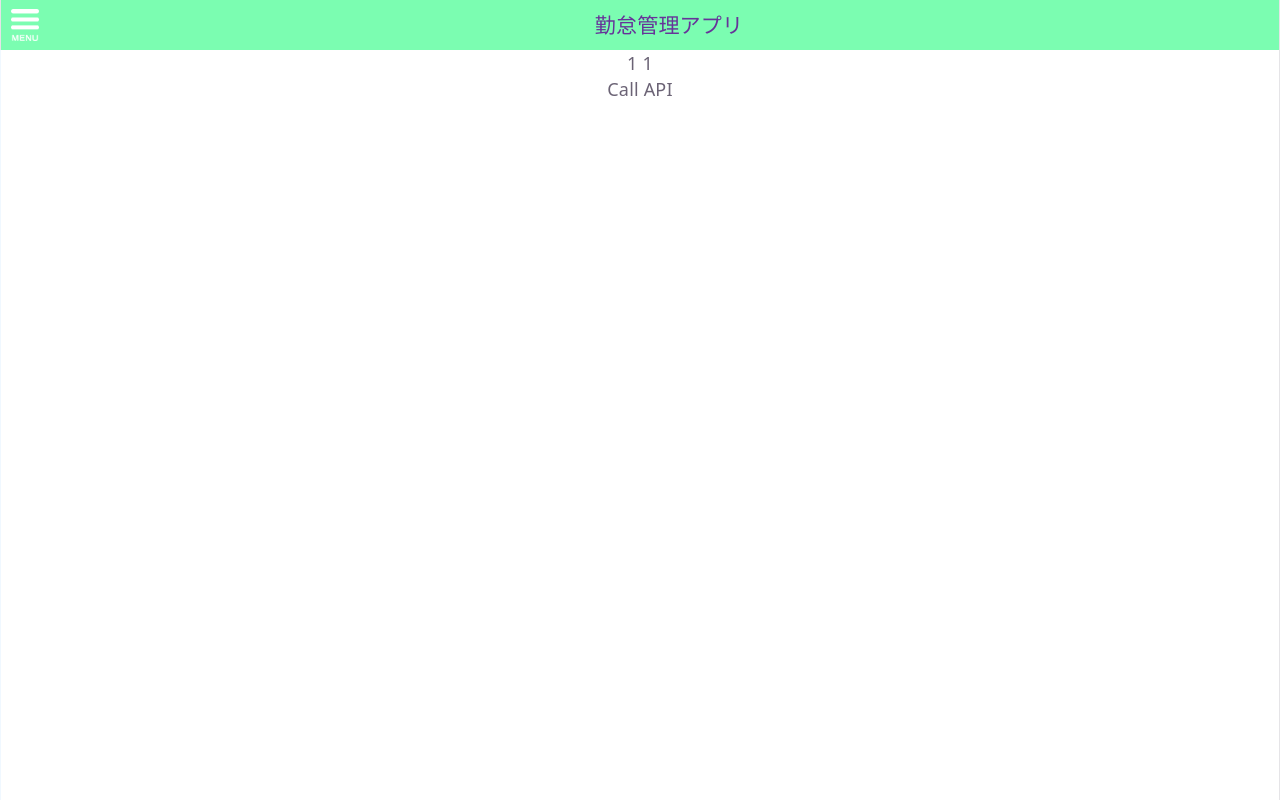
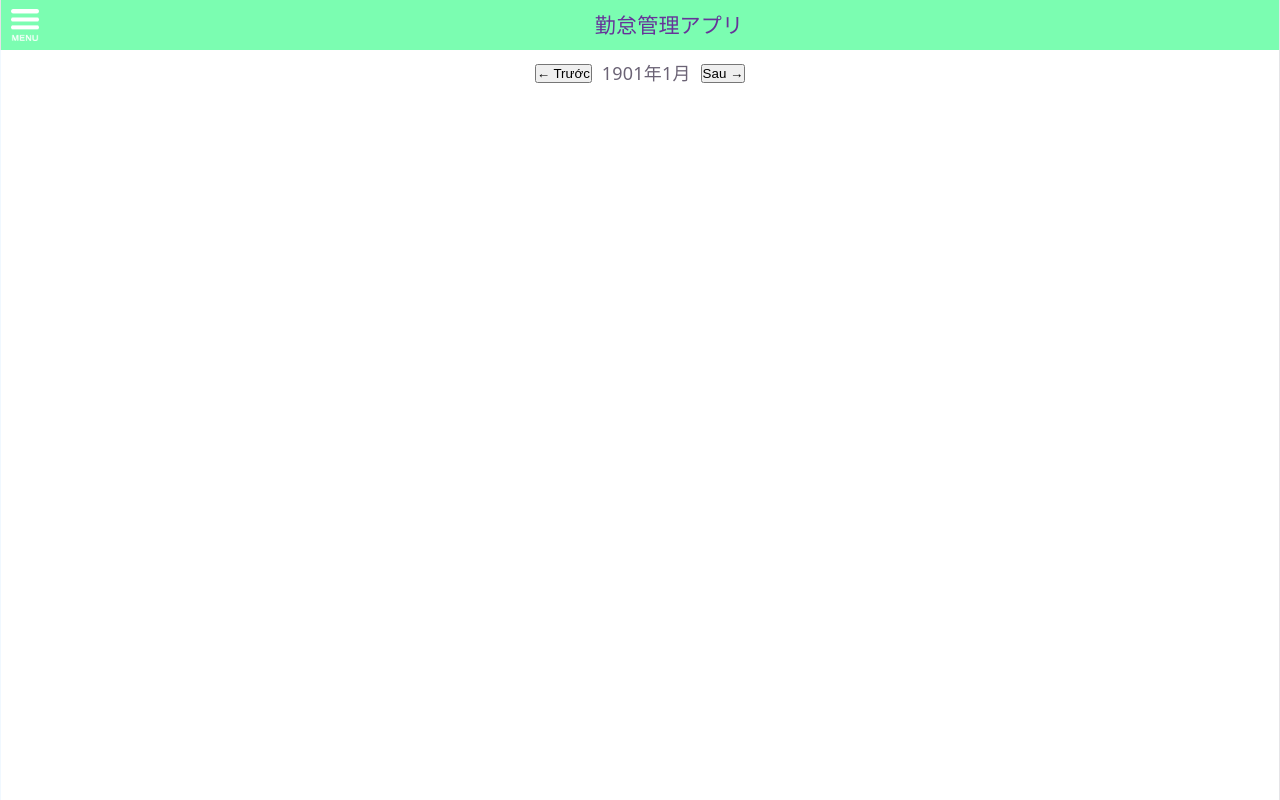
Before and after one commit to nbhvduc/React, a React (Vite) app: page /SalaryDetail/1/1 in a window 1280 px wide. Built offline with nearby package versions, Linux system fonts and the light colour scheme.

Commit message:
add month year navigation in salary detail page

```diff
--- /dev/null
+++ b/src/Pages/SalaryDetail/SalaryDetail.css
@@ -0,0 +1,7 @@
+.calender-navigation-header {
+    display: flex;
+    justify-content: center;
+    align-items: center;
+    gap: 10px;
+    margin-top: 10px;
+}
--- a/src/Pages/SalaryDetail/SalaryDetail.tsx
+++ b/src/Pages/SalaryDetail/SalaryDetail.tsx
@@ -1,13 +1,70 @@
+import { useEffect, useState, useCallback } from "react";
 import { useParams } from "react-router";
+
+import './SalaryDetail.css'
 
 export function SalaryDetail() {
   const { year, month } = useParams();
+  const monthAsNumber = Number(month) - 1
+  const yearAsNumber = Number(year)
+
+  const [currentDate, setCurrentDate] = useState(new Date(yearAsNumber, monthAsNumber))
+
+  const goToPreviousMonth = () => {
+    setCurrentDate((prevDate) => {
+      // prevDate = 5/2026
+      const newDate = new Date(prevDate);
+
+      // 5 - 1 = 4
+      const month = newDate.getMonth() - 1
+
+      newDate.setMonth(month);
+      // newDate = 4/2026
+
+      return newDate;
+    });
+  };
+
+  const goToNextMonth = () => {
+    setCurrentDate((prevDate) => {
+      // prevDate = 5/2026
+      const newDate = new Date(prevDate);
+      // 5 + 1 = 6
+      const month = newDate.getMonth() + 1
+
+      newDate.setMonth(month);
+      // newDate = 6/2026
+
+      return newDate;
+    });
+  };
+
+  const monthLabel = currentDate.toLocaleDateString("ja-JP", {
+    month: "short",
+    year: "numeric",
+  });
+
+  const getSalaryDetail = useCallback(() => {
+    const month = currentDate.getMonth() + 1
+    const year = currentDate.getFullYear()
+    console.log(`Call API to get salary detail with ${month} ${year}`)
+  }, [currentDate])
+
+  useEffect(() => {
+    getSalaryDetail()
+  }, [getSalaryDetail])
+
   return (
     <div>
-      <p>
-        {year} {month}
-        <p>Call API</p>
-      </p>
+      <div className="calender-navigation-header">
+        <button onClick={goToPreviousMonth}>← Trước</button>
+        <span>{monthLabel}</span>
+        <button onClick={goToNextMonth}>Sau →</button>
+      </div>
+
+      <div className="content">
+
+      </div>
     </div>
   );
 }
```
